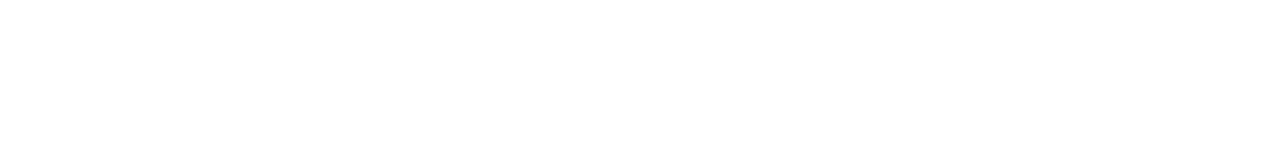
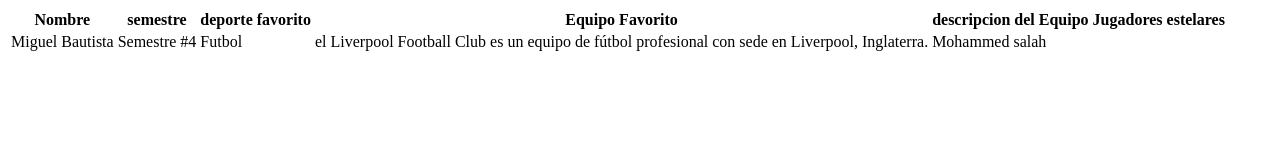
Before and after one commit to Mbautista13/Taller, a plain HTML site: page index.html in a window 1280 px wide. Drawn offline with Linux system fonts and the light colour scheme.

Commit message:
le agregue informacion a la pagina

```diff
--- a/index.html
+++ b/index.html
@@ -6,6 +6,24 @@
     <title>Taller buenas practicas</title>
 </head>
 <body>
+    <table>
+        <tr>
+            <th>Nombre</th>
+            <th>semestre</th>
+            <th>deporte favorito</th>
+            <th>Equipo Favorito</th>
+            <th>descripcion del Equipo</th>
+            <th>Jugadores estelares</th>
+        </tr>
+        <tr>
+            <td>Miguel Bautista</td>
+            <td>Semestre #4</td>
+            <td>Futbol</td>
+            <td>el Liverpool Football Club es un equipo de fútbol profesional con sede en Liverpool, Inglaterra.</td>
+            <td>Mohammed salah</td>
+
+        </tr>
+    </table>
 
 </body>
 </html>
```
